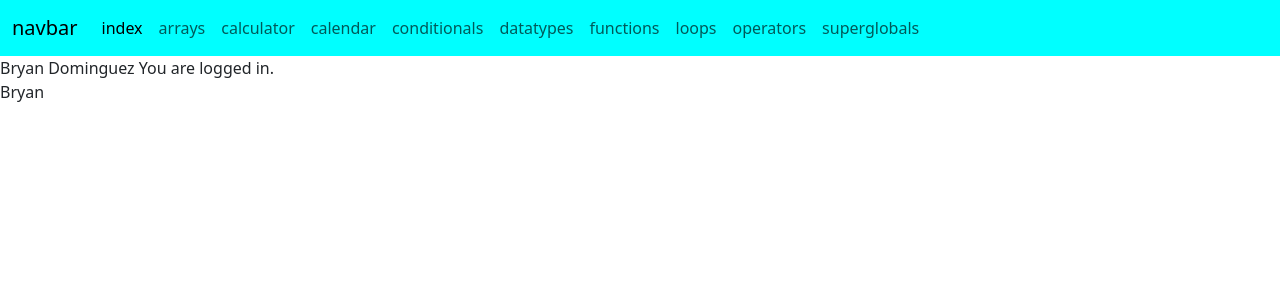
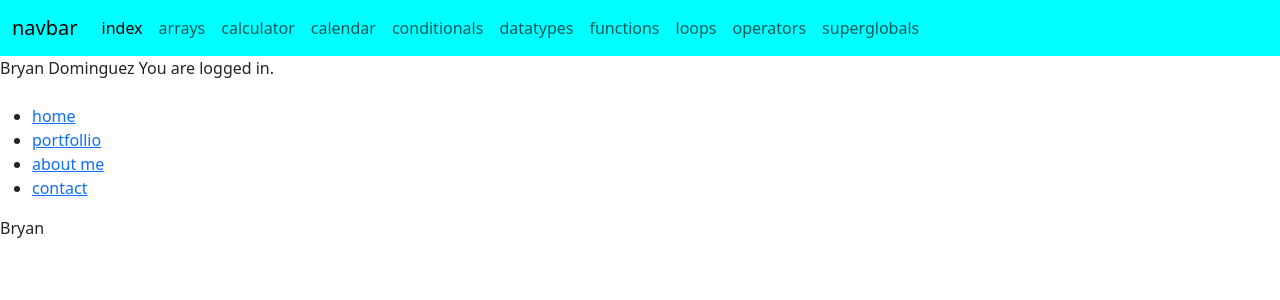
Before and after one commit to bryan54321/firstwebsite, a PHP site: page /arrays.php in a window 1280 px wide. Shown: the top 300 px of the page. Run offline with PHP 8.4, Linux system fonts and the light colour scheme.

Commit message:
Update header.php

```diff
--- a/includes/header.php
+++ b/includes/header.php
@@ -53,6 +53,15 @@
         ?>
 
 
+        <nav>
+            <a href="">
+                <img src="" alt="">
+        </nav>
+        <ul>
+            <li><a href="">home</a></li>
+            <li><a href="">portfollio</a></li>
+            <li><a href="">about me</a></li>
+            <li><a href="">contact</a></li>
 
 
 
```
